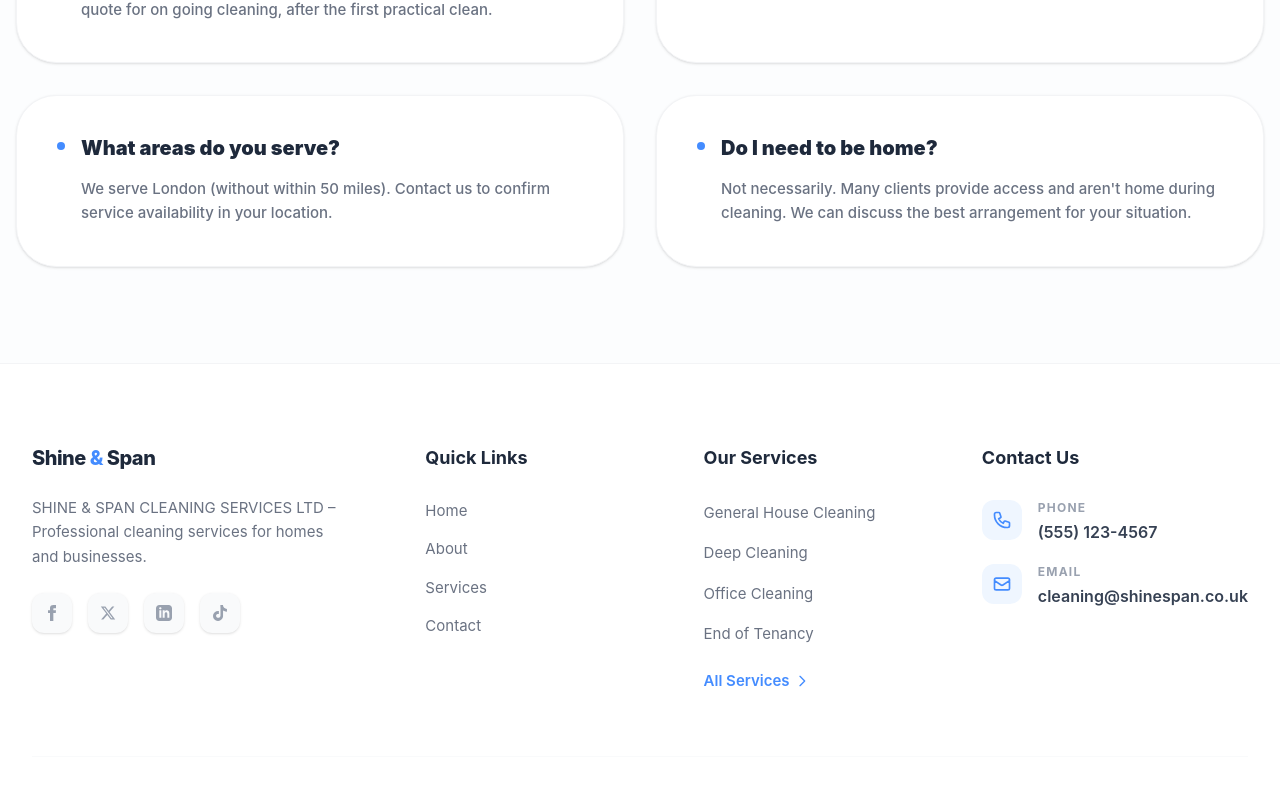
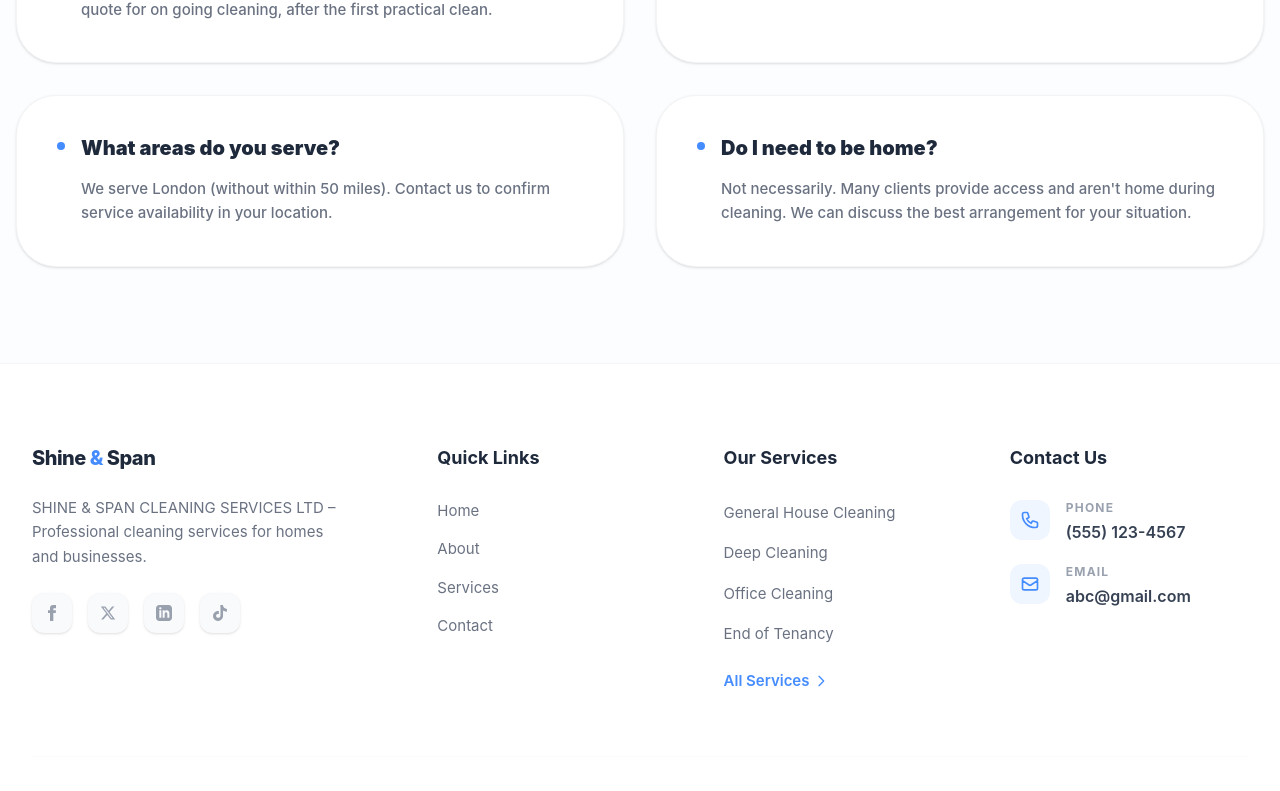
Before and after one commit to asim007464/Shine-Span-project, a React (Vite) app: page /contact in a window 1280 px wide. Shown: the part 1461-2252 px from the top of the page. Built offline with nearby package versions, Linux system fonts and the light colour scheme.

Commit message:
fix some more issues again08

```diff
--- a/src/components/Homecomponents/Footer.jsx
+++ b/src/components/Homecomponents/Footer.jsx
@@ -188,9 +188,7 @@ const Footer = () => {
                   <p className="text-xs text-gray-400 font-bold uppercase tracking-widest mb-1">
                     Email
                   </p>
-                  <p className="text-gray-700 font-semibold">
-                    cleaning@shinespan.co.uk
-                  </p>
+                  <p className="text-gray-700 font-semibold">abc@gmail.com</p>
                 </div>
               </div>
             </div>
--- a/src/pages/Contact.jsx
+++ b/src/pages/Contact.jsx
@@ -28,7 +28,7 @@ const Contact = () => {
     },
     {
       title: "Email",
-      value: "cleaning@shinespan.co.uk",
+      value: "abc@gmail.com",
       btn: "Send Email",
       icon: (
         <svg
```
